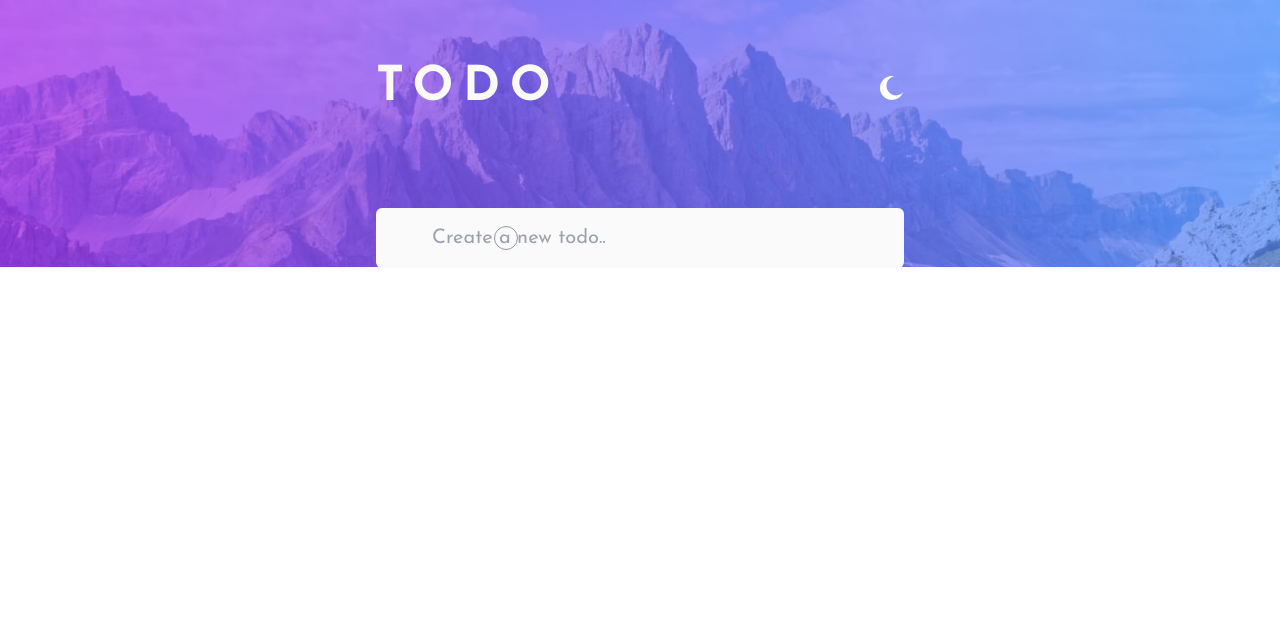
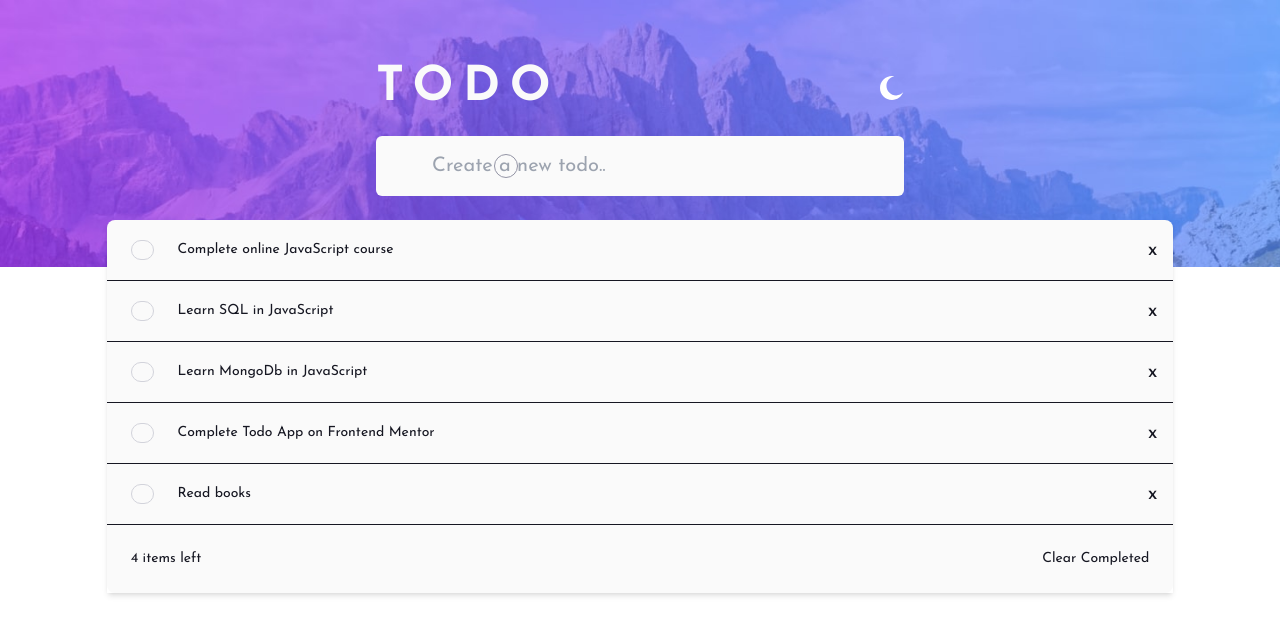
Before and after one commit to KyawZinThant22/TODOAPP, a React (Create React App) app: page / in a window 1280 px wide. Shown: the top 634 px of the page. Built offline with nearby package versions, Linux system fonts and the light colour scheme.

Commit message:
feat: Added Sample Design for Todo List

```diff
--- a/src/App.js
+++ b/src/App.js
@@ -1,12 +1,19 @@
 import "./App.css";
 import AddTodo from "./components/AddTodo";
 import Header from "./components/Header";
+import ToDoList from "./components/ToDoItems/ToDoList";
+import React, { useContext, useState } from "react";
+import { Store } from "./context/Store";
 
 function App() {
+  const { state, dispatch } = useContext(Store);
+  const { mode } = state;
+
   return (
-    <div className="">
+    <div className={`${mode ? "bg-VeryDarkBlue" : ""} h-screen`}>
       <Header />
       <AddTodo />
+      <ToDoList />
     </div>
   );
 }
--- a/src/components/AddTodo.jsx
+++ b/src/components/AddTodo.jsx
@@ -8,8 +8,8 @@ function AddTodo() {
   const { mode } = state;
 
   return (
-    <div className="relative w-full flex justify-center">
-      <div className="absolute flex items-center w-full mt-24">
+    <div className="relative mt-6 w-full flex justify-center">
+      <div className="flex items-center w-full">
         {check ? (
           <img
             onClick={() => setCheck(false)}
@@ -30,9 +30,9 @@ function AddTodo() {
           type="text"
           className={`text-xl w-10/12 p-4 md:text-xl left-8 pl-16 md:pl-14 mx-auto rounded-md focus:outline-none md:w-[33rem] ${
             mode === true
-              ? "bg-VeryDarkBlue text-VeryLightGray"
+              ? "bg-VeryDarkDesaturatedBlue text-VeryLightGray"
               : "bg-VeryLightGray text-VeryDarkBlue"
-          }  `}
+          } `}
           placeholder="Create a new todo.."
           onChange={(e) =>
             dispatch({ type: "ADD_TASK", payload: e.target.value })
--- a/src/components/Header.jsx
+++ b/src/components/Header.jsx
@@ -19,7 +19,7 @@ function Header() {
       <div
         className={`absolute ${
           mode === true ? "bg-mobile-dark" : "bg-mobile-light"
-        } md:hidden h-1/3 w-screen bg-cover`}
+        } md:hidden h-2/5 w-screen bg-cover`}
       ></div>
       <div
         className={`absolute ${
--- a/src/components/ToDoItems/ToDoList.jsx
+++ b/src/components/ToDoItems/ToDoList.jsx
@@ -1,7 +1,88 @@
-import React from "react";
+import React, { useContext, useState } from "react";
+import { Store } from "../../context/Store";
+
+const Sampledata = [
+  {
+    task: "Complete online JavaScript course",
+    check: true,
+  },
+  {
+    task: "Learn SQL in JavaScript",
+    check: false,
+  },
+  {
+    task: "Learn MongoDb in JavaScript",
+    check: false,
+  },
+  {
+    task: "Complete Todo App on Frontend Mentor",
+    check: false,
+  },
+  {
+    task: "Read books",
+    check: false,
+  },
+];
+console.log();
 
 function ToDoList() {
-  return <div>ToDoList</div>;
+  const { state, dispatch } = useContext(Store);
+  const { mode } = state;
+  return (
+    <div className="relative flex items-center justify-center">
+      <div className="shadow-md w-10/12 mt-6 divide-y flex flex-col justify-center">
+        {Sampledata.map((item, index) => {
+          return (
+            <div
+              className={`text-xl w-full p-4 md:text-xl ${
+                mode
+                  ? "bg-VeryDarkDesaturatedBlue text-LightGrayishBlue"
+                  : "bg-VeryLightGray text-VeryDarkBlue"
+              }  ${index === Sampledata.length && "border-0"} ${
+                index === 0 && "rounded-t-lg"
+              }`}
+            >
+              <div className="flex space-x-6 items-center">
+                <button
+                  className={`ml-2 left-[52px] md:left-[38%] border rounded-full w-6 h-5 ${"text-LightGrayishBlue"} z-10`}
+                ></button>
+
+                <div className="flex w-full justify-between items-center">
+                  <span
+                    className={`text-sm ${
+                      mode
+                        ? "bg-VeryDarkDesaturatedBlue text-LightGrayishBlue"
+                        : "bg-VeryLightGray text-VeryDarkBlue"
+                    }`}
+                  >
+                    {item.task}
+                  </span>
+                  <span className="cursor-pointer">x</span>
+                </div>
+              </div>
+            </div>
+          );
+        })}
+        <div
+          className={`${
+            mode
+              ? "bg-VeryDarkDesaturatedBlue text-LightGrayishBlue"
+              : "bg-VeryLightGray text-VeryDarkBlue"
+          } text-sm flex justify-between rounded-b-lg p-6`}
+        >
+          <span>
+            {
+              Sampledata.filter((item) => {
+                return !item.check;
+              }).length
+            }{" "}
+            items left
+          </span>
+          <span className="">Clear Completed</span>
+        </div>
+      </div>
+    </div>
+  );
 }
 
 export default ToDoList;
```
